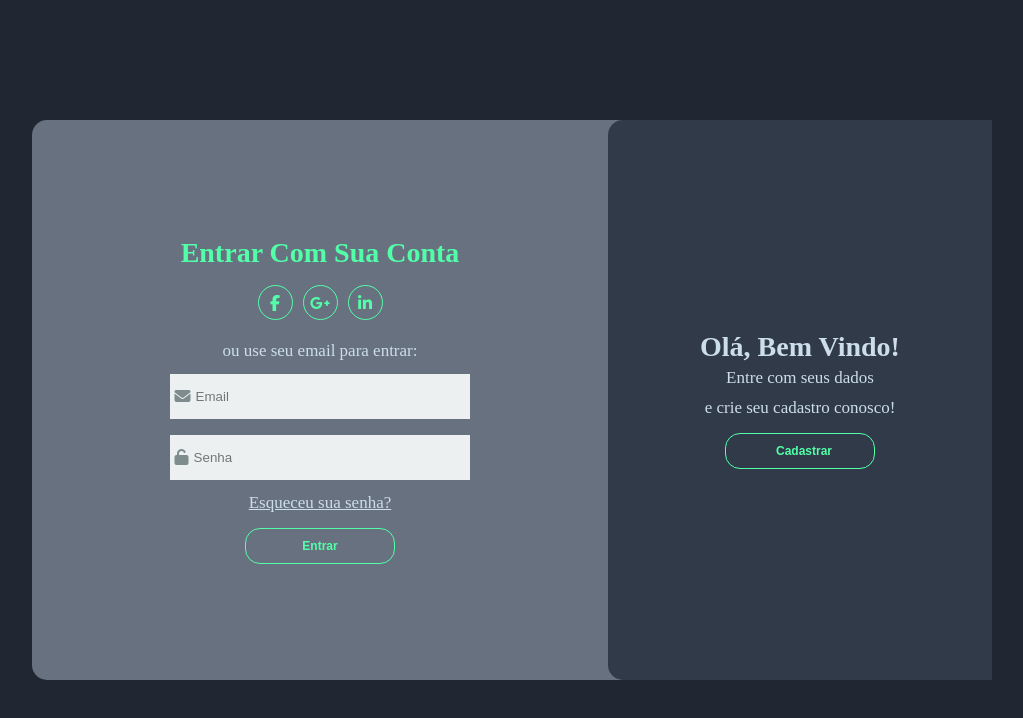
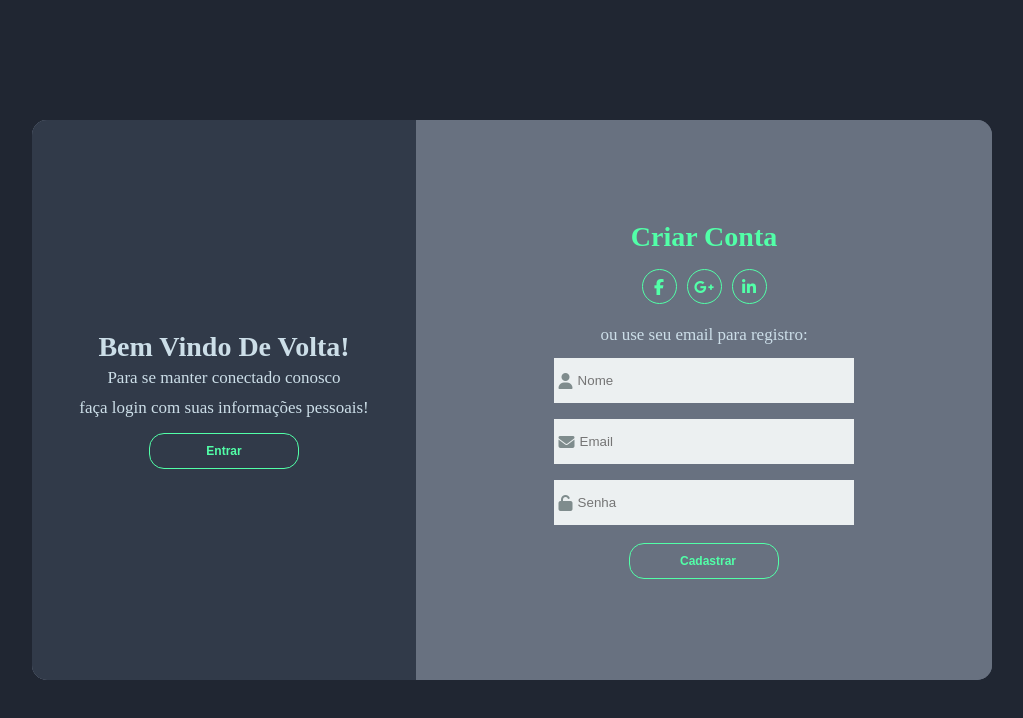
Before and after one commit to oscarlojr/tela_login, a plain HTML site: page index.html in a window 1280 px wide. Shown: the whole page, without its empty margins (128-1151 px from the left). Drawn offline with Linux system fonts and the light colour scheme.

Commit message:
Ajustando containers
Ajustando ambos containers

```diff
--- a/css/style.css
+++ b/css/style.css
@@ -32,7 +32,7 @@
     border-bottom-left-radius: 15px;
 
 
-    left: 60%;
+    left: 0;
 }
 
 .title{
@@ -99,7 +99,10 @@
 
 .first-content{
     display: flex;
-    display: none;
+}
+
+.first-content .second-column{
+    z-index: 12;
 }
 
 .first-column{
@@ -183,8 +186,10 @@
 
 .second-content .first-column{
     order: 2;
+    z-index: -1;
 }
 
 .second-content .second-column{
     order: 1;
+    z-index: -1;
 }
--- a/index.html
+++ b/index.html
@@ -26,7 +26,7 @@
                 </div> <!--first-column Coluna 1 seguir para área de login-->
                 <div class="second-column">
                     <h2 class="title">Criar conta</h2>
-                    <div class="social-media social-modify">
+                    <div class="social-media">
                         <ul class="list-social-media">
                             <a class="link-social-media" href="# ">
                                 <li class="item-social-media">
```
